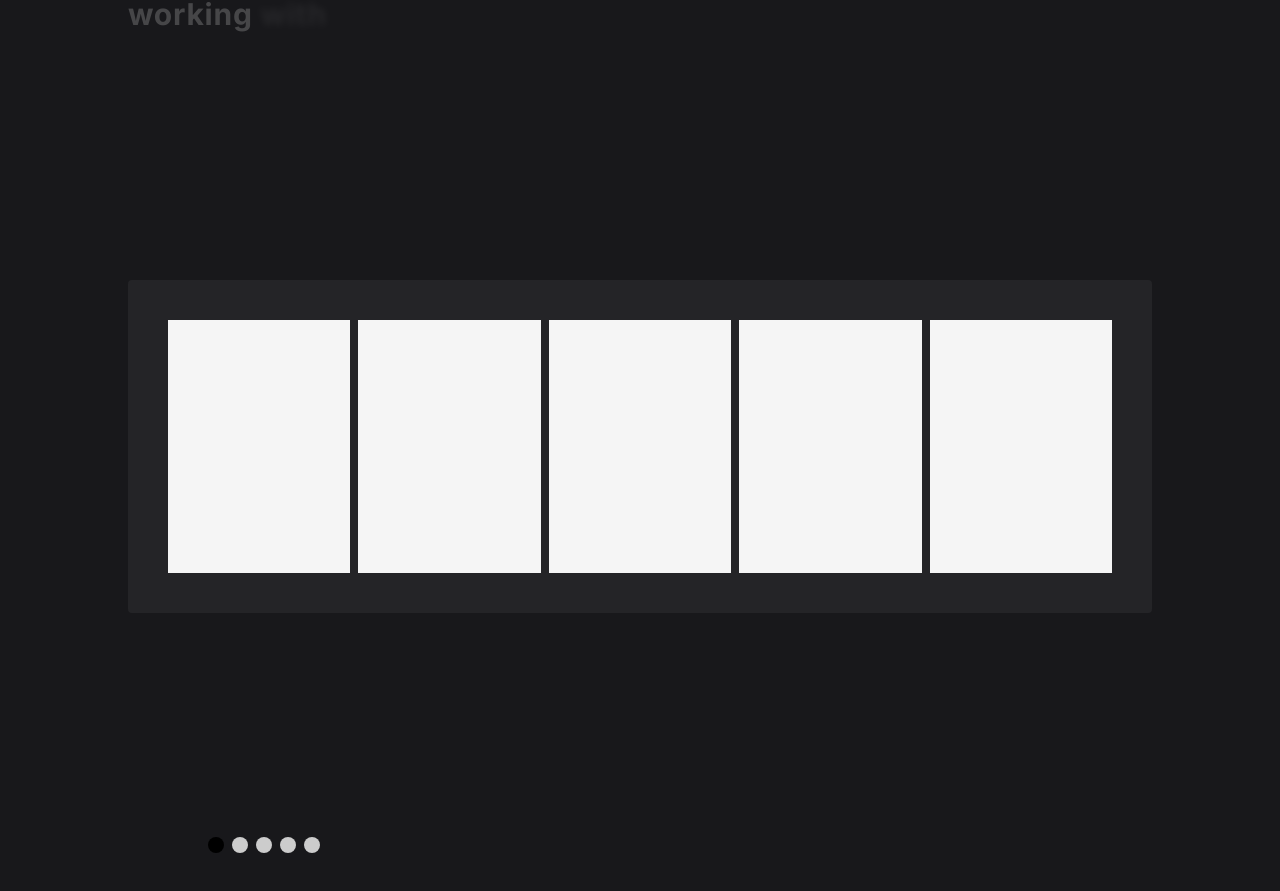
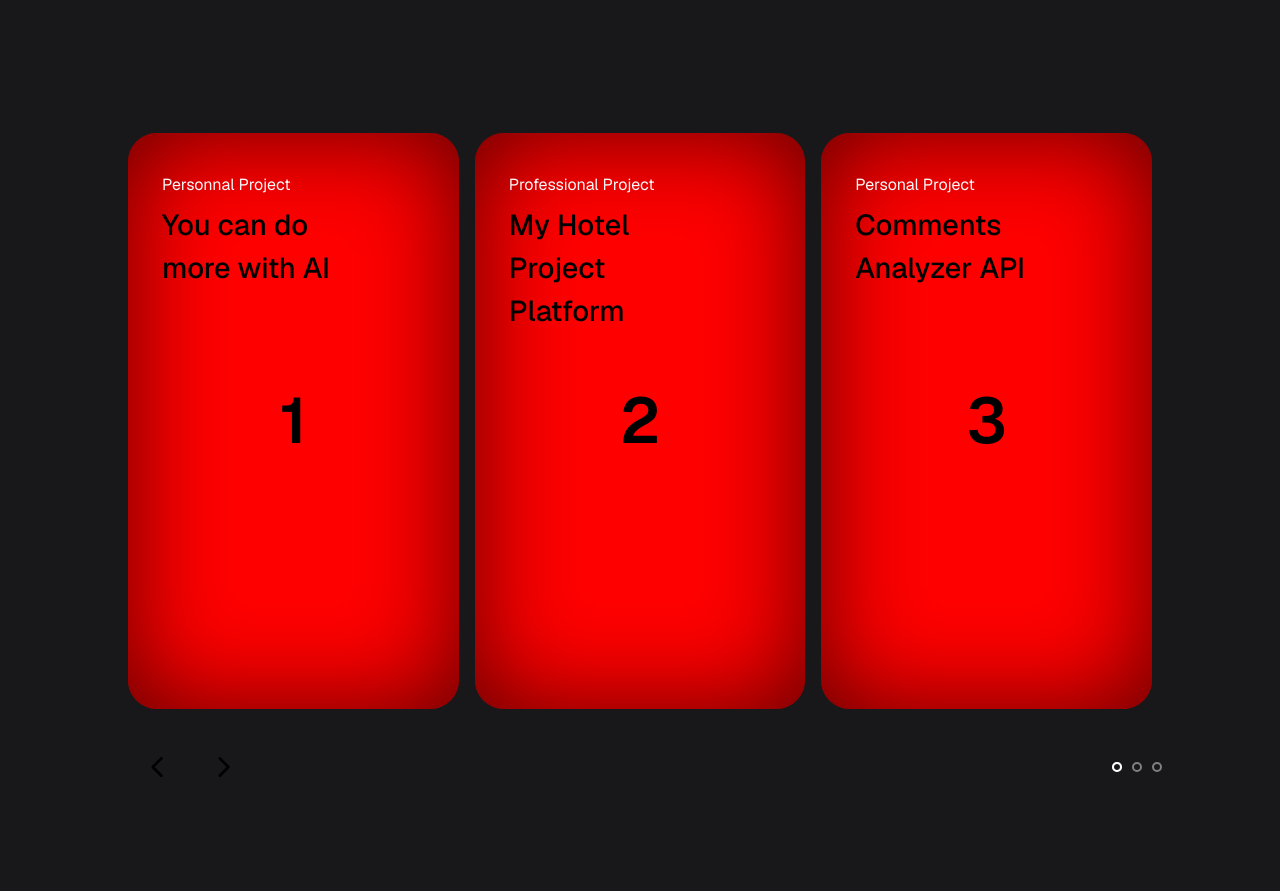
Before and after one commit to Maguethh/NextJS-Portfolio, a Next.js app: page / in a window 1280 px wide. Shown: the part 987-1878 px from the top of the page. After the commit the page ends 1782 px from the top, so only its background shows below. Built offline with nearby package versions, Linux system fonts and the light colour scheme.

Commit message:
custom carousel component

```diff
--- a/app/layout.tsx
+++ b/app/layout.tsx
@@ -1,9 +1,7 @@
 import type { Metadata } from "next";
-import { Inter } from "next/font/google";
+import { GeistSans } from "geist/font";
 import "./globals.css";
 import Header from "@/components/header";
-
-const inter = Inter({ subsets: ["latin"] });
 
 export const metadata: Metadata = {
   title: "Create Next App",
@@ -17,7 +15,7 @@ export default function RootLayout({
 }>) {
   return (
     <html lang="en">
-      <body className={inter.className}>
+      <body className={GeistSans.className}>
         <Header />
         {children}
       </body>
--- a/app/page.tsx
+++ b/app/page.tsx
@@ -4,11 +4,21 @@ import { FlipWords } from "@/components/ui/flip-words";
 import { Inter } from "next/font/google";
 import { motion } from "framer-motion";
 import { TextGenerateEffect } from "@/components/ui/text-generate-effect";
-import EmblaCarousel from "@/components/cards-carousel";
-
+import EmblaCarousel from "@/components/embla-carousel";
+import "./style.css";
 const presentation = `I'm a full-stack developer with a passion for creating innovative solutions. I specialize in crafting creative solutions that are both user-friendly and visually appealing. I have experience working with a variety of technologies, including React, Node.js, and MongoDB. I'm always looking for new challenges and opportunities to learn and grow. Let's work together to bring your ideas to life'
 `;
-
+const slides = [
+  { index: 0, title: "You can do more with AI", subtitle: "Personnal Project" },
+  {
+    index: 1,
+    title: "My Hotel Project Platform",
+    subtitle: "Professional Project",
+  },
+  { index: 2, title: "Comments Analyzer API", subtitle: "Personal Project" },
+  { index: 3, title: "Slide 4", subtitle: "Subtitle 4" },
+  { index: 4, title: "Slide 5", subtitle: "Subtitle 5" },
+];
 export default function Home() {
   return (
     <>
@@ -21,10 +31,10 @@ export default function Home() {
             duration: 0.8,
             ease: "easeInOut",
           }}
-          className="absolute left-[10vw]"
+          className="home-hero-motion-div"
         >
-          <div className="flex flex-col 2xl:gap-40px xl:gap-25px">
-            <div className="font-bold 2xl:text-5xl xl:text-4xl">
+          <div className="home-hero-text-container">
+            <div className="home-hero-text">
               <span className="mb-3 block">
                 Start collaborating with your next
               </span>
@@ -52,19 +62,11 @@ export default function Home() {
             colorClass="text-neutral-200"
           />
         </div>
-        <div className="w-[80vw] h-[700px] bg-neutral-100/[0.05] rounded p-10 mx-auto flex gap-2 ">
-          <div className="w-1/5 bg-neutral-100"></div>
-          <div className="w-1/5 bg-neutral-100"></div>
-
-          <div className="w-1/5 bg-neutral-100"></div>
-
-          <div className="w-1/5 bg-neutral-100"></div>
-
-          <div className="w-1/5 bg-neutral-100"></div>
+        <div className="h-full">
+          <div className="w-[80%] mx-auto">
+            <EmblaCarousel slides={slides} />
+          </div>
         </div>
-      </div>
-      <div className="h-[100vh] flex p-52">
-        <EmblaCarousel slides={[1, 2, 3, 4, 5]} />
       </div>
     </>
   );
--- /dev/null
+++ b/app/style.css
@@ -0,0 +1,27 @@
+.home-hero-motion-div {
+  position: absolute;
+  left: 10vw;
+}
+
+.home-hero-text-container {
+  display: flex;
+  flex-direction: column;
+  gap: 40px;
+}
+
+.home-hero-text {
+  font-weight: bold;
+  font-size: 48px;
+  line-height: 1;
+}
+
+@media (min-width: 1280px) {
+  .home-hero-text {
+    font-size: 40px;
+    line-height: 2.5rem;
+  }
+
+  .home-hero-text-container {
+    gap: 25px;
+  }
+}
--- a/components/cards-carousel.css
+++ /dev/null
@@ -1,50 +0,0 @@
-.embla {
-  position: relative;
-}
-
-.embla__viewport {
-  overflow: hidden;
-  width: 100%;
-}
-
-.embla__container {
-  display: flex;
-}
-
-.embla__slide {
-  position: relative;
-  min-width: 100%;
-}
-
-.embla__slide__number {
-  position: absolute;
-  top: 50%;
-  left: 50%;
-  transform: translate(-50%, -50%);
-  font-size: 2rem;
-  color: #fff;
-}
-
-.embla__controls {
-  display: flex;
-  justify-content: center;
-  margin-top: 1rem;
-}
-
-.embla__dots {
-  display: flex;
-  gap: 0.5rem;
-}
-
-.embla__dot {
-  width: 1rem;
-  height: 1rem;
-  border-radius: 50%;
-  background-color: #ccc;
-  border: none;
-  cursor: pointer;
-}
-
-.embla__dot--selected {
-  background-color: #000;
-}
--- /dev/null
+++ b/components/embla-carousel-arrow-button.tsx
@@ -0,0 +1,92 @@
+import React, {
+  ComponentPropsWithRef,
+  useCallback,
+  useEffect,
+  useState,
+} from "react";
+import { EmblaCarouselType } from "embla-carousel";
+
+type UsePrevNextButtonsType = {
+  prevBtnDisabled: boolean;
+  nextBtnDisabled: boolean;
+  onPrevButtonClick: () => void;
+  onNextButtonClick: () => void;
+};
+
+export const usePrevNextButtons = (
+  emblaApi: EmblaCarouselType | undefined
+): UsePrevNextButtonsType => {
+  const [prevBtnDisabled, setPrevBtnDisabled] = useState(true);
+  const [nextBtnDisabled, setNextBtnDisabled] = useState(true);
+
+  const onPrevButtonClick = useCallback(() => {
+    if (!emblaApi) return;
+    emblaApi.scrollPrev();
+  }, [emblaApi]);
+
+  const onNextButtonClick = useCallback(() => {
+    if (!emblaApi) return;
+    emblaApi.scrollNext();
+  }, [emblaApi]);
+
+  const onSelect = useCallback((emblaApi: EmblaCarouselType) => {
+    setPrevBtnDisabled(!emblaApi.canScrollPrev());
+    setNextBtnDisabled(!emblaApi.canScrollNext());
+  }, []);
+
+  useEffect(() => {
+    if (!emblaApi) return;
+
+    onSelect(emblaApi);
+    emblaApi.on("reInit", onSelect).on("select", onSelect);
+  }, [emblaApi, onSelect]);
+
+  return {
+    prevBtnDisabled,
+    nextBtnDisabled,
+    onPrevButtonClick,
+    onNextButtonClick,
+  };
+};
+
+type PropType = ComponentPropsWithRef<"button">;
+
+export const PrevButton: React.FC<PropType> = (props) => {
+  const { children, ...restProps } = props;
+
+  return (
+    <button
+      className="embla__button embla__button--prev"
+      type="button"
+      {...restProps}
+    >
+      <svg className="embla__button__svg" viewBox="0 0 532 532">
+        <path
+          fill="currentColor"
+          d="M355.66 11.354c13.793-13.805 36.208-13.805 50.001 0 13.785 13.804 13.785 36.238 0 50.034L201.22 266l204.442 204.61c13.785 13.805 13.785 36.239 0 50.044-13.793 13.796-36.208 13.796-50.002 0a5994246.277 5994246.277 0 0 0-229.332-229.454 35.065 35.065 0 0 1-10.326-25.126c0-9.2 3.393-18.26 10.326-25.2C172.192 194.973 332.731 34.31 355.66 11.354Z"
+        />
+      </svg>
+      {children}
+    </button>
+  );
+};
+
+export const NextButton: React.FC<PropType> = (props) => {
+  const { children, ...restProps } = props;
+
+  return (
+    <button
+      className="embla__button embla__button--next"
+      type="button"
+      {...restProps}
+    >
+      <svg className="embla__button__svg" viewBox="0 0 532 532">
+        <path
+          fill="currentColor"
+          d="M176.34 520.646c-13.793 13.805-36.208 13.805-50.001 0-13.785-13.804-13.785-36.238 0-50.034L330.78 266 126.34 61.391c-13.785-13.805-13.785-36.239 0-50.044 13.793-13.796 36.208-13.796 50.002 0 22.928 22.947 206.395 206.507 229.332 229.454a35.065 35.065 0 0 1 10.326 25.126c0 9.2-3.393 18.26-10.326 25.2-45.865 45.901-206.404 206.564-229.332 229.52Z"
+        />
+      </svg>
+      {children}
+    </button>
+  );
+};
--- a/components/cards-carousel.tsx
+++ b/components/embla-carousel.tsx
@@ -1,11 +1,22 @@
 import React from "react";
 import { EmblaOptionsType } from "embla-carousel";
-import { DotButton, useDotButton } from "@/components/cards-carousel-dot";
+import { DotButton, useDotButton } from "@/components/embla-dot-button";
+import {
+  PrevButton,
+  NextButton,
+  usePrevNextButtons,
+} from "@/components/embla-carousel-arrow-button";
 import useEmblaCarousel from "embla-carousel-react";
-import "./cards-carousel.css";
+import "@/components/embla-style.css";
+
+type SlideType = {
+  index: number;
+  title: string;
+  subtitle: string;
+};
 
 type PropType = {
-  slides: number[];
+  slides: SlideType[];
   options?: EmblaOptionsType;
 };
 
@@ -16,14 +27,23 @@ const EmblaCarousel: React.FC<PropType> = (props) => {
   const { selectedIndex, scrollSnaps, onDotButtonClick } =
     useDotButton(emblaApi);
 
+  const {
+    prevBtnDisabled,
+    nextBtnDisabled,
+    onPrevButtonClick,
+    onNextButtonClick,
+  } = usePrevNextButtons(emblaApi);
+
   return (
     <section className="embla">
       <div className="embla__viewport" ref={emblaRef}>
         <div className="embla__container">
-          {slides.map((index) => (
-            <div className="embla__slide" key={index}>
-              <div className="embla__slide__inner">
-                <div className="embla__slide__number">{index + 1}</div>
+          {slides.map((slide) => (
+            <div className="embla__slide" key={slide.index}>
+              <div className="embla__slide__content">
+                <div className="embla__slide__title">{slide.title}</div>
+                <div className="embla__slide__subtitle">{slide.subtitle}</div>
+                <div className="embla__slide__number">{slide.index + 1}</div>
               </div>
             </div>
           ))}
@@ -31,6 +51,11 @@ const EmblaCarousel: React.FC<PropType> = (props) => {
       </div>
 
       <div className="embla__controls">
+        <div className="embla__buttons">
+          <PrevButton onClick={onPrevButtonClick} disabled={prevBtnDisabled} />
+          <NextButton onClick={onNextButtonClick} disabled={nextBtnDisabled} />
+        </div>
+
         <div className="embla__dots">
           {scrollSnaps.map((_, index) => (
             <DotButton
--- a/components/cards-carousel-dot.tsx
+++ b/components/embla-dot-button.tsx
@@ -1,4 +1,3 @@
-"use client";
 import React, {
   ComponentPropsWithRef,
   useCallback,
--- /dev/null
+++ b/components/embla-style.css
@@ -0,0 +1,145 @@
+.embla {
+  width: 100%;
+  margin: auto;
+  --slide-height: 36rem;
+  --slide-spacing: 1rem;
+  --slide-size: 33.333%;
+}
+
+.embla__viewport {
+  overflow: hidden;
+}
+.embla__container {
+  backface-visibility: hidden;
+  display: flex;
+  touch-action: pan-y pinch-zoom;
+  margin-left: calc(var(--slide-spacing) * -1);
+}
+.embla__slide {
+  flex: 0 0 var(--slide-size);
+  min-width: 0;
+  padding-left: var(--slide-spacing);
+  position: relative;
+}
+
+.embla__slide__content {
+  cursor: pointer;
+}
+
+.embla__slide__number {
+  box-shadow: inset 0 0 0 0.2rem var(--detail-medium-contrast);
+  border-radius: 1.8rem;
+  font-size: 4rem;
+  font-weight: 600;
+  display: flex;
+  align-items: center;
+  justify-content: center;
+  height: var(--slide-height);
+  user-select: none;
+  background-color: red;
+  box-shadow: inset 0 0 100px rgba(0, 0, 0, 0.634);
+}
+.embla__controls {
+  display: grid;
+  grid-template-columns: auto 1fr;
+  justify-content: space-between;
+  gap: 1.2rem;
+  margin-top: 1.8rem;
+}
+.embla__buttons {
+  display: grid;
+  grid-template-columns: repeat(2, 1fr);
+  gap: 0.6rem;
+  align-items: center;
+}
+.embla__button {
+  -webkit-tap-highlight-color: rgba(var(--text-high-contrast-rgb-value), 0.5);
+  -webkit-appearance: none;
+  appearance: none;
+  background-color: transparent;
+  touch-action: manipulation;
+  display: inline-flex;
+  text-decoration: none;
+  cursor: pointer;
+  border: 0;
+  padding: 0;
+  margin: 0;
+  box-shadow: inset 0 0 0 0.2rem var(--detail-medium-contrast);
+  width: 3.6rem;
+  height: 3.6rem;
+  z-index: 1;
+  border-radius: 50%;
+  color: var(--text-body);
+  display: flex;
+  align-items: center;
+  justify-content: center;
+}
+.embla__button:disabled {
+  color: var(--detail-high-contrast);
+}
+.embla__button__svg {
+  width: 35%;
+  height: 35%;
+}
+.embla__dots {
+  display: flex;
+  flex-wrap: wrap;
+  justify-content: flex-end;
+  align-items: center;
+  margin-right: calc((2.6rem - 1.4rem) / 2 * -1);
+  gap: 10px;
+}
+
+.embla__dot {
+  background-color: transparent;
+  touch-action: manipulation;
+  display: inline-flex;
+  text-decoration: none;
+  cursor: pointer;
+  border: 0;
+  padding: 0;
+  margin: 0;
+  width: 10px;
+  height: 10px;
+  display: flex;
+  align-items: center;
+  justify-content: center;
+  border-radius: 50%;
+  border: solid 2px gray;
+}
+
+.embla__dot:after {
+  content: "";
+  display: block;
+  width: 10px;
+  height: 10px;
+  border-radius: 50%;
+}
+
+.embla__dot--selected:after {
+  height: 0px;
+  width: 0px;
+  padding: 3px;
+  background-color: none;
+  border: solid 2px white;
+}
+
+.embla__slide__title {
+  font-size: 1.8rem;
+  margin-bottom: 0.5rem;
+  position: absolute;
+  top: 70px;
+  left: 50px;
+  font-weight: 500;
+  width: 60%;
+}
+
+.embla__slide__subtitle {
+  font-size: 1rem;
+  font-weight: 400;
+  color: rgb(247, 247, 247);
+  margin-bottom: 1rem;
+  position: absolute;
+  top: 40px;
+  left: 50px;
+}
--- a/components/ui/text-generate-effect.tsx
+++ b/components/ui/text-generate-effect.tsx
@@ -87,7 +87,7 @@ export const TextGenerateEffect = ({
     <div className={cn("font-bold", className)} ref={containerRef}>
       <div className="mt-4">
         <div
-          className={`text-3xl leading-snug tracking-wide ${colorClass}`} // Application de la classe Tailwind CSS
+          className={`text-3xl xl:text-2xl leading-snug tracking-wide ${colorClass}`} // Application de la classe Tailwind CSS
           data-aos="fade-up" // Attribut AOS pour l'animation
         >
           {renderWords()}
```
